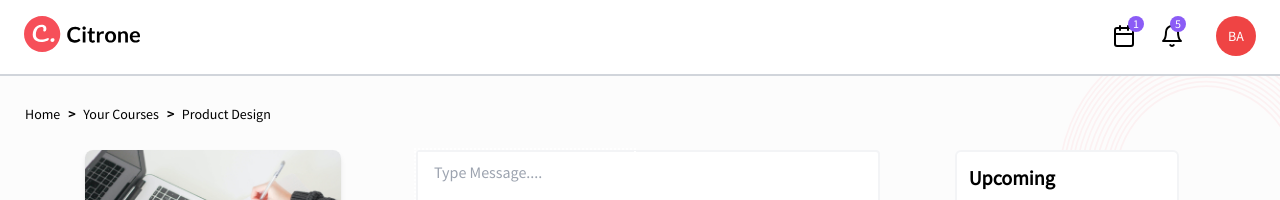
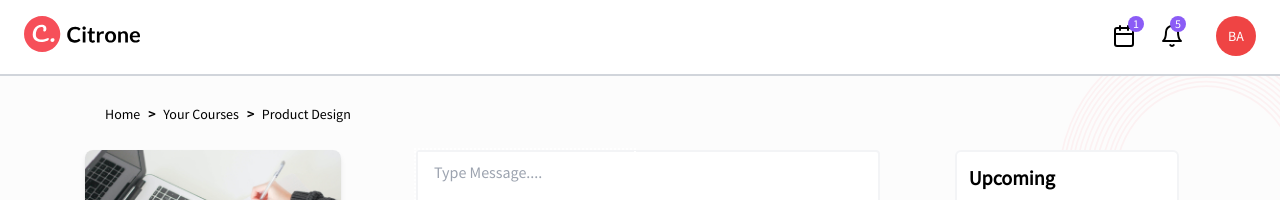
Before and after one commit to ChukwuebukaN/citrone, a React (Create React App) app: page /classroom in a window 1280 px wide. Shown: the top 200 px of the page. Built offline with nearby package versions, Linux system fonts and the light colour scheme.

Commit message:
Chukwuebuka: Updated classroom component

```diff
--- a/src/components/classroom/breadcrumbs/breadcrumbs.js
+++ b/src/components/classroom/breadcrumbs/breadcrumbs.js
@@ -10,7 +10,7 @@ function Header() {
   };
 
   return (
-    <div>
+    <div className="lg:pl-20">
       <ul className="breadcrumb">
         <li>
           <button type="button" onClick={handleHomeRoute}>
--- a/src/components/classroom/classroom.js
+++ b/src/components/classroom/classroom.js
@@ -23,10 +23,10 @@ function Classroom() {
   return (
     <div>
       <Header className="" />
-      <CitroneBgUp className="citrone-bg absolute right-0" />
+      <CitroneBgUp className="citrone-bg fixed right-0" />
       <CitroneBgDown className="citrone-bg fixed  bottom-0 left-0" />
       <nav>
-        <Breadcrumbs className="" />
+        <Breadcrumbs />
       </nav>
       <section className=" ">
         <div className="m-auto">
```
